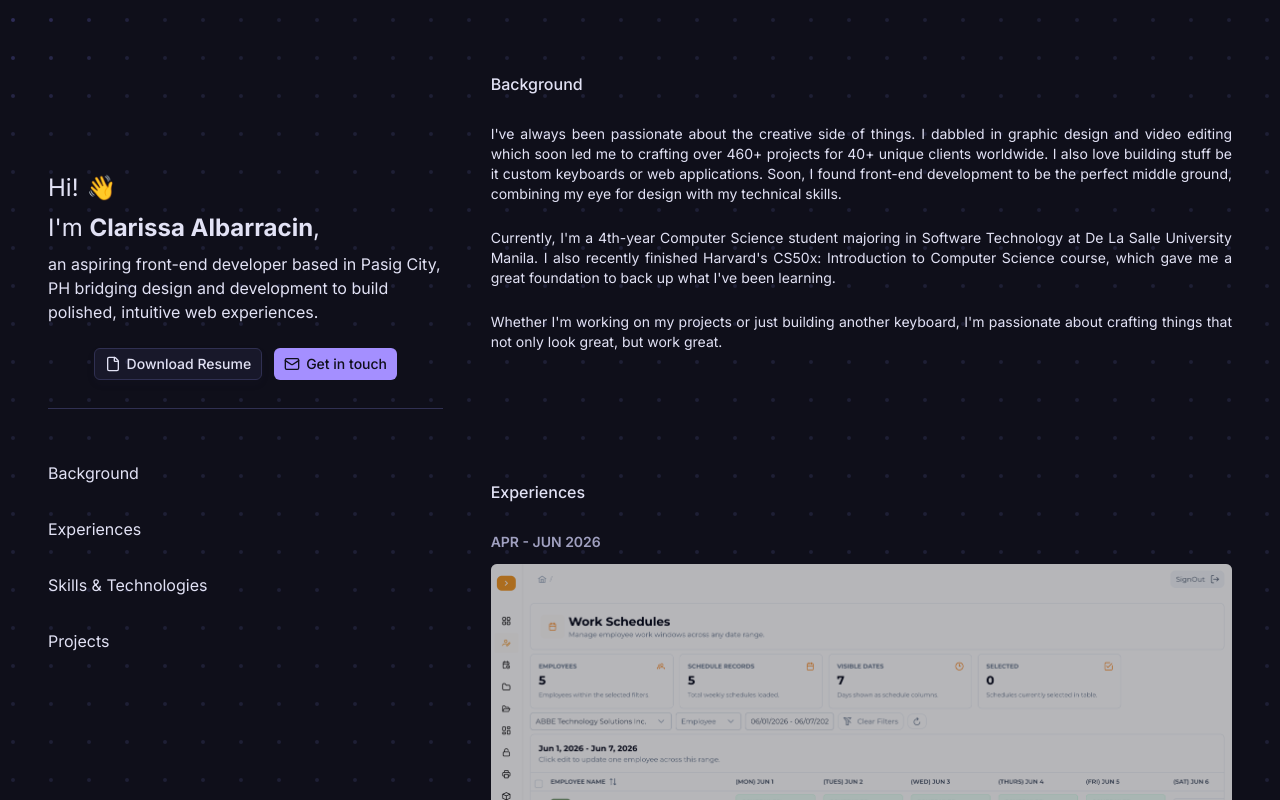
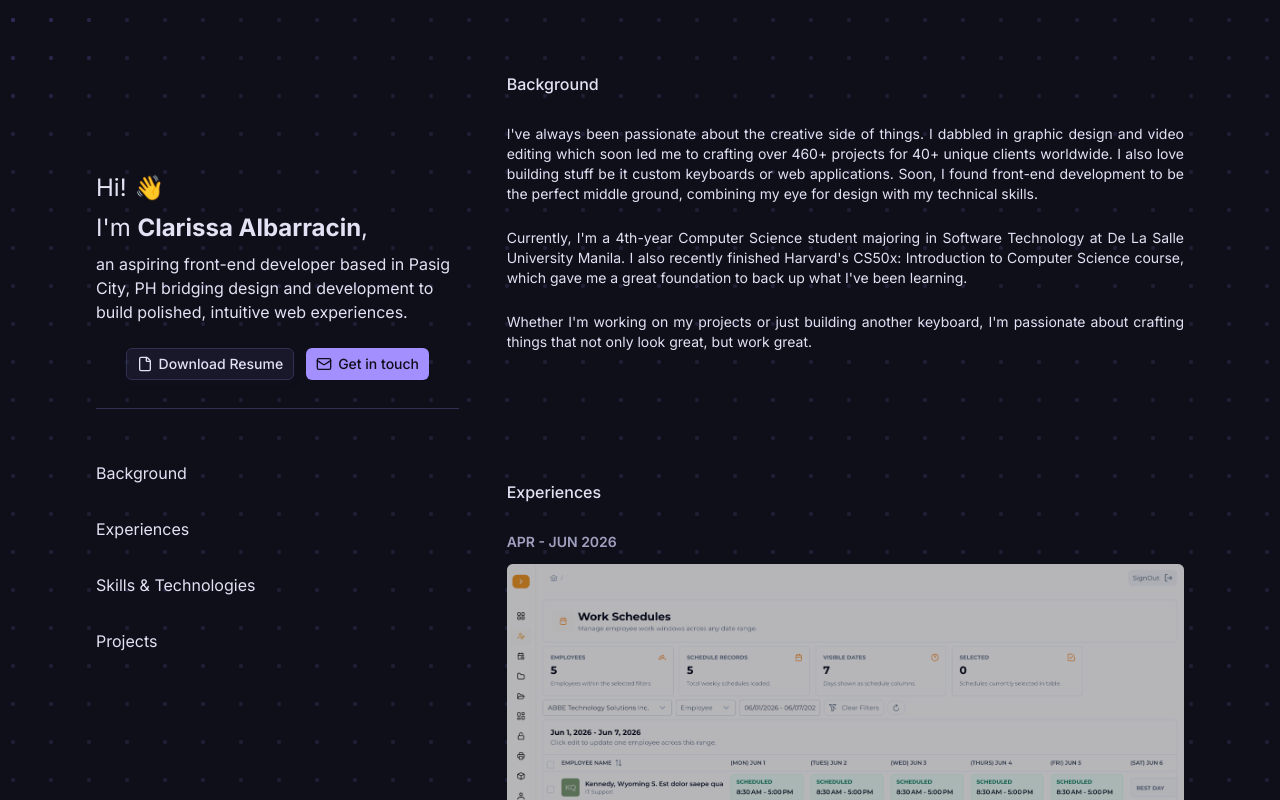
Before and after one commit to albarr15/albarr15.github.io, a React (Vite) app: page / in a window 1280 px wide. Shown: the top 800 px of the page. Built offline with nearby package versions, Linux system fonts and the light colour scheme.

Commit message:
feat: Add MainLayout for consistency across pages

```diff
--- /dev/null
+++ b/src/components/MainLayout.tsx
@@ -0,0 +1,31 @@
+import DotGrid from "./DotGrid";
+import MobileNavBar from "./MobileNavBar";
+import { Outlet } from "react-router-dom";
+
+export default function MainLayout() {
+  return (
+    <>
+      <div className="fixed inset-0 -z-30">
+        <DotGrid
+          dotSize={4}
+          gap={34}
+          baseColor="#1e1f35"
+          activeColor="#312f5e"
+          proximity={150}
+          speedTrigger={10}
+          shockRadius={190}
+          shockStrength={1}
+          maxSpeed={3500}
+          resistance={1100}
+          returnDuration={2.9}
+        />
+      </div>
+      <div className="min-w-118">
+        <MobileNavBar />
+        <div className="px-12 max-w-3xl lg:max-w-7xl mx-auto">
+          <Outlet />
+        </div>
+      </div>
+    </>
+  );
+}
--- a/src/main.tsx
+++ b/src/main.tsx
@@ -8,16 +8,20 @@ import TyprtxtPage from "@/pages/TyprtxtPage.tsx";
 import ShizUniversityPage from "./pages/ShizUniversityPage.tsx";
 import ABBEPage from "./pages/ABBEPage.tsx";
 import WhatHaffenPage from "./pages/WhatHaffenPage.tsx";
+import MainLayout from "./components/MainLayout.tsx";
 
 const router = createBrowserRouter([
   {
     path: "/",
-    element: <App />,
+    Component: MainLayout,
+    children: [
+      { index: true, Component: App },
+      { path: "typrtxt", Component: TyprtxtPage },
+      { path: "abbe", Component: ABBEPage },
+      { path: "what_haffen_fella", Component: WhatHaffenPage },
+      { path: "shiz", Component: ShizUniversityPage },
+    ],
   },
-  { path: "/typrtxt", element: <TyprtxtPage /> },
-  { path: "/shiz", element: <ShizUniversityPage /> },
-  { path: "/what_haffen_fella", element: <WhatHaffenPage /> },
-  { path: "/abbe", element: <ABBEPage /> },
 ]);
 
 createRoot(document.getElementById("root")!).render(
```
